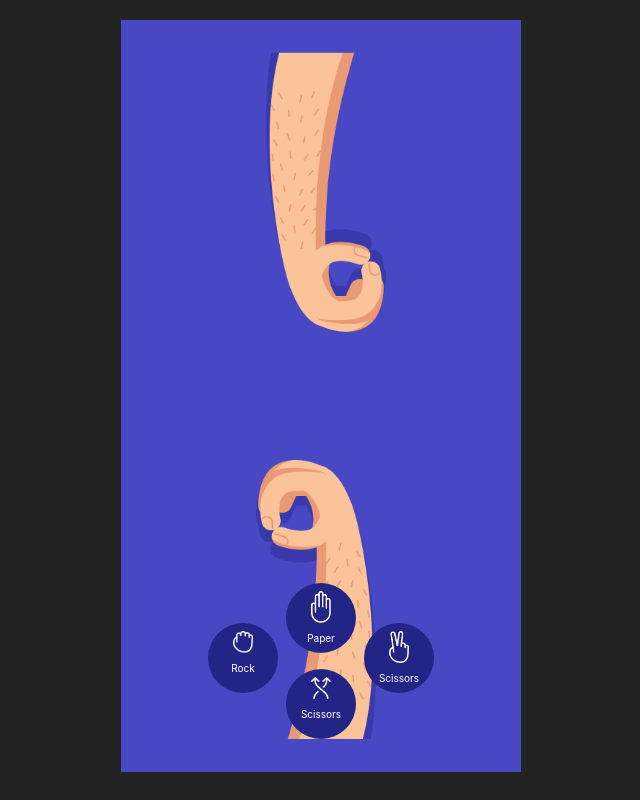
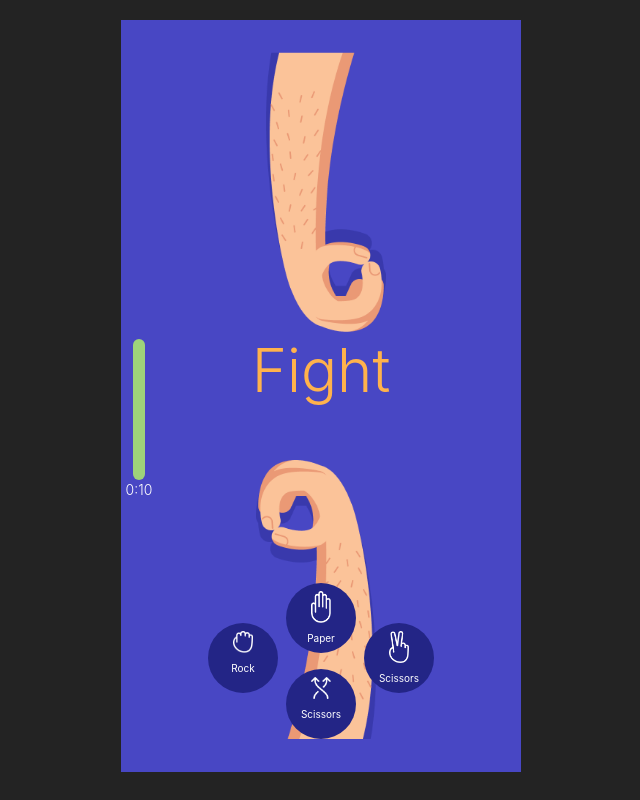
Before and after one commit to asilbek120213031404-beep/RockPaperScissors, a React (Vite) app: page /fight in a window 1280 px wide. Shown: the whole page, without its empty margins (319-959 px from the left). Built offline with nearby package versions, Linux system fonts and the light colour scheme; no server answers.

Commit message:
seventh commit

```diff
--- a/src/components/Fight.tsx
+++ b/src/components/Fight.tsx
@@ -89,14 +89,38 @@ export default function Fight() {
 
     }, [randomIshora, ishoraChiqar]);
 
+    const TOTAL_TIME = 15;
+    const [time, setTime] = useState(TOTAL_TIME);
+
+    useEffect(() => {
+        if (time <= 0){
+            setNatija("You Lose");
+            return
+        }
+
+        const interval = setInterval(() => {
+            setTime((prev) => prev - 1);
+        }, 1000);
+
+        return () => clearInterval(interval);
+    }, [time]);
+
+    const percent = (time / TOTAL_TIME) * 100;
+
+
 
     return (
         <>
             <section className="bg-[#4847C4] w-full h-[94vh] flex flex-col items-s justify-center gap-20 relative">
-                <div>
-
+                <div className="flex flex-col-reverse gap-10 items-center justify-between w-3 h-52 absolute ml-3">
+                    <div
+                        className="absolute bottom-5 left-0 w-3 bg-[#9ED37A] rounded-full transition-all duration-1000"
+                        style={{ height: `${percent}%`, }}></div>
+                    <h1 className="text-white text-sm font-light">
+                        0:{time.toString().padStart(2, "0")}
+                    </h1>
                 </div>
-                <div className="flex flex-col items-center justify-between gap-32 -mt-20">
+                <div className="flex flex-col items-center justify-between gap-32 ">
                     <div className="w-[130px] rotate-180">
                         {
                             <img width={"120px"} className="z-10" src={ishora} alt="" />
@@ -110,6 +134,7 @@ export default function Fight() {
                             <Link to={"/startFight"} className="flex items-center text-[#B67C62] bg-[#FBC399] py-2 px-4 rounded-3xl border-b-4 gap-2 font-bold"><img src="/Path copy.png" alt="" /></Link>
                         </div>
                     </div>
+                    <h1 className="z-0 absolute top-[320px] text-6xl text-[#FFB24C] font-light">Fight</h1>
                     <div className="flex flex-col items-center ">
                         <div className="w-[130px]">
                             {
--- a/src/pages/Home.tsx
+++ b/src/pages/Home.tsx
@@ -67,7 +67,7 @@ export default function Home() {
                 </div>
             </header>
             <main className="flex flex-col items-center gap-10 relative">
-                <div className={natija ? "absolute z-30 flex items-center flex-col gap-2 px-8 py-10 bg-[rgba(0,0,0,0.70)] rounded-xl text-sm max-w-[320px] text-white" : "hidden"}>
+                <div className={natija ? "absolute z-30 flex items-center flex-col gap-2 px-8 py-10 bg-[rgba(0,0,0,0.70)] rounded-xl text-sm max-w-[320px] text-white" : "hidden transition-all"}>
                     <h1 onClick={handleToggle} className="absolute right-4 top-2 text-3xl cursor-pointer">×</h1>
                     <p># 🎮 O'yin haqida <br />
                         **Rock, Paper, Scissors** — bu ikki o'yinchi o'rtasida o'ynaladigan klassik va qiziqarli o'yin. Har bir o'yinchi bir vaqtning o'zida uchta ishoradan birini tanlaydi: <br /> <br />
```
